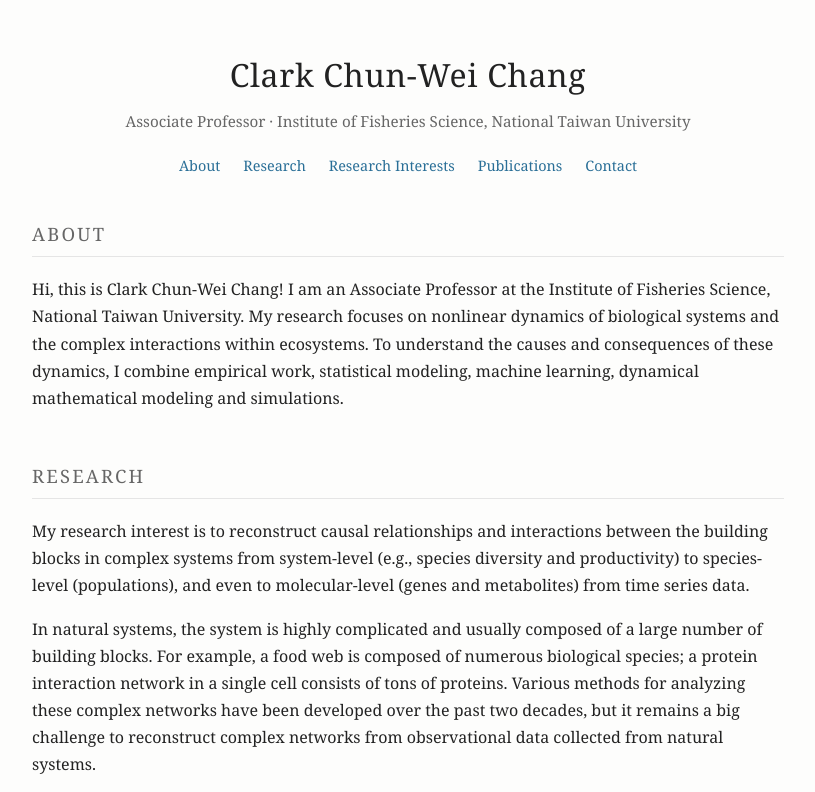
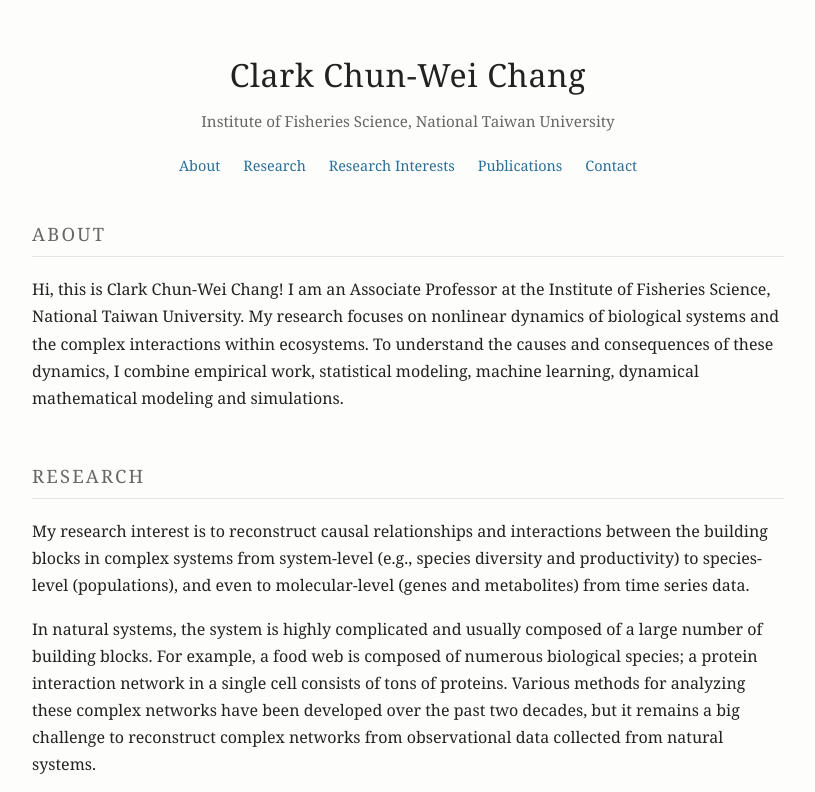
Before and after one commit to biozoo/biozoo.github.io, a plain HTML site: page index.html in a window 1280 px wide. Shown: the top 792 px of the page, without its empty margins (232-1047 px from the left). Drawn offline with Linux system fonts and the light colour scheme.

Commit message:
Remove 'Associate Professor' from header

```diff
--- a/index.html
+++ b/index.html
@@ -84,7 +84,7 @@
 
   <header>
     <h1>Clark Chun-Wei Chang</h1>
-    <p>Associate Professor · Institute of Fisheries Science, National Taiwan University</p>
+    <p>Institute of Fisheries Science, National Taiwan University</p>
     <nav>
       <a href="#about">About</a>
       <a href="#research">Research</a>
```
